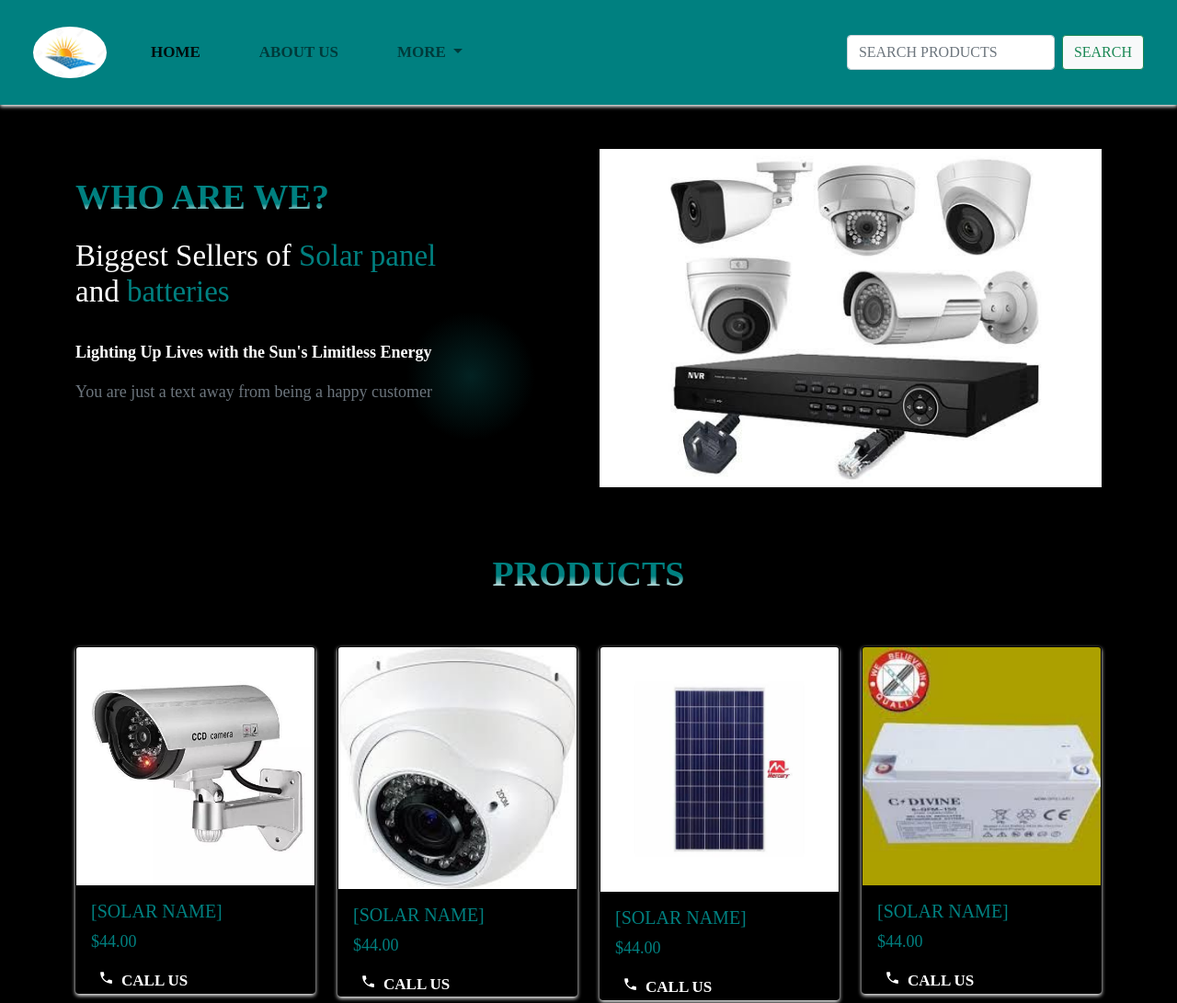
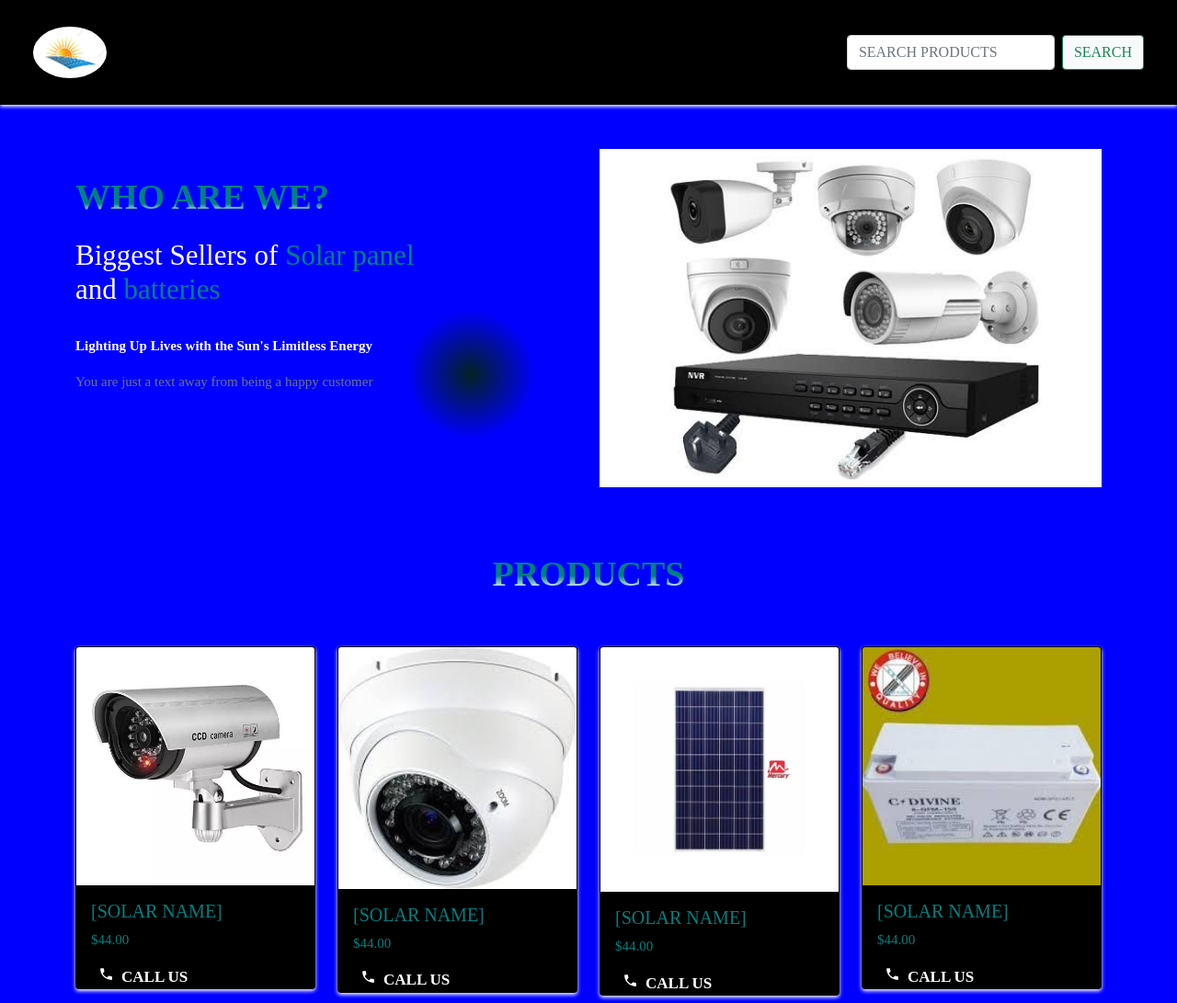
Before and after one commit to Nanagabby95/Woggles-Limited, a plain HTML site: page index.html in a window 1280 px wide. Shown: the top 1091 px of the page at 92% size. Drawn offline with nearby package versions, Linux system fonts and the light colour scheme; a web font is replaced by a local one.

Commit message:
trying  new feature

```diff
--- a/main.css
+++ b/main.css
@@ -1,19 +1,19 @@
  @import url('https://fonts.googleapis.com/css2?family=Kaisei+Tokumin:wght@400;500&family=League+Spartan:wght@100;400;600;800&family=Montserrat:wght@400;600;700;800&family=Poppins:wght@300;400;500&display=swap');
 body {
-    background-color: black;
+    background-color: blue;
     color: white;
     background-image: radial-gradient(70px circle at 40% 36%, rgb(3, 34, 34), transparent);
     background-repeat: no-repeat;
     font-family: 'Lobster';
 }
 h3{
-    font-size: 33px;
+    font-size: 31px;
 }
 p{
-    font-size: 18px;
+    font-size: 15px;
 }
 .navbar {
-    background-color: teal !important;
+    background-color:black !important;
     box-shadow: 0 2px 4px white !important;
   }
   .logo img {
```
